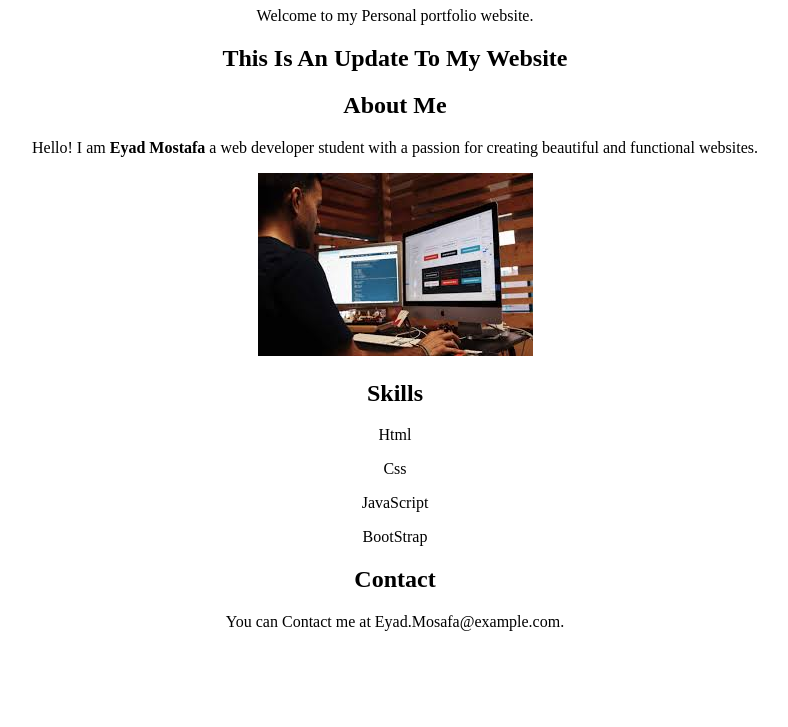
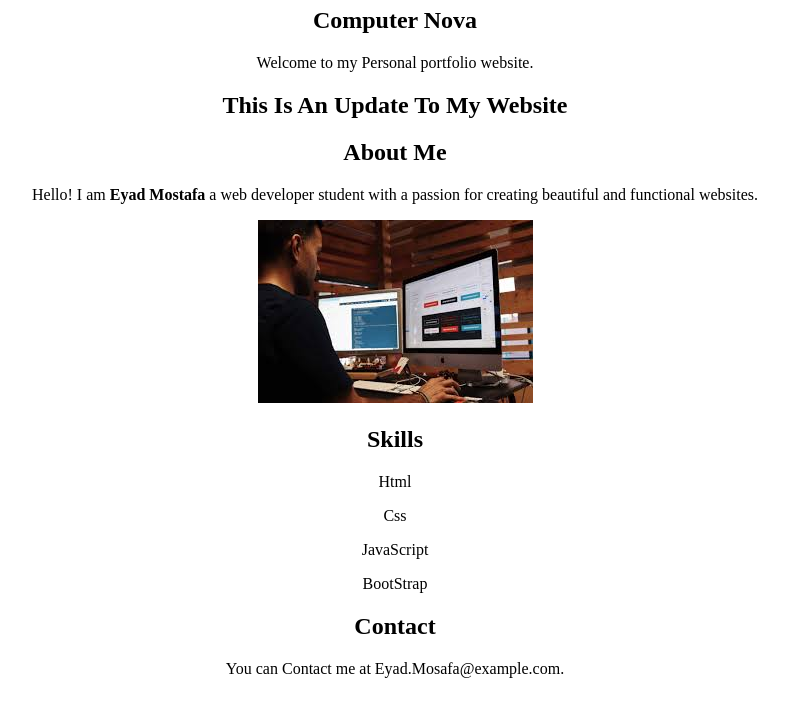
Before and after one commit to eyad15052014/1.1-personal-Portfolio-P, a plain HTML site: page index.html in a window 1280 px wide. Shown: the part 73-800 px from the top of the page, without its empty margins (245-1033 px from the left). Drawn offline with Linux system fonts and the light colour scheme.

Commit message:
add on index.html h2

```diff
--- a/index.html
+++ b/index.html
@@ -8,6 +8,7 @@
   <body>
     <center>
       <h1>Eyad Mostafa</h1>
+      <h2>Computer Nova</h2>
       <p>Welcome to my Personal portfolio website.</p>
       <h2>This Is An Update To My Website</h2>
       <h2>About Me</h2>
```
